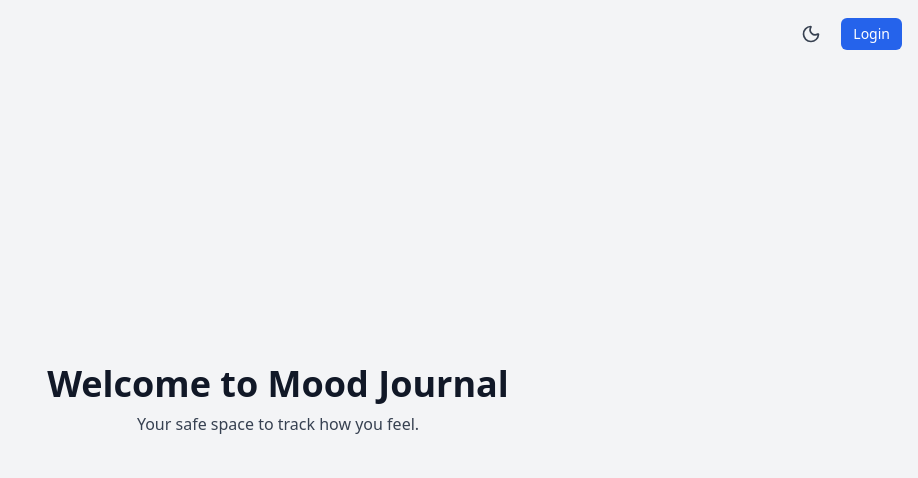
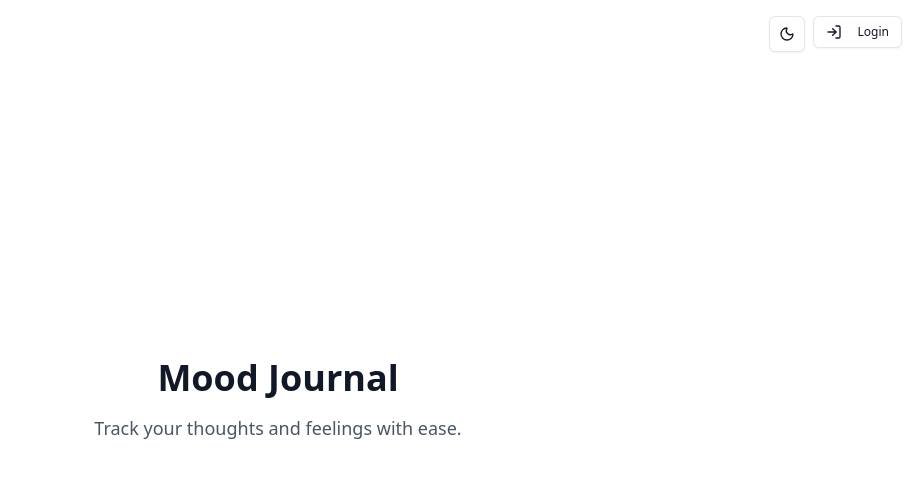
Before and after one commit to guptavidhi/mood-journal, a Next.js app in the folder mood-journal/: page / in a window 1280 px wide. Shown: the top 478 px of the page, without its empty margins (362-1280 px from the left). Built offline with nearby package versions, Linux system fonts and the light colour scheme.

Commit message:
test change

```diff
--- a/mood-journal/src/app/page.tsx
+++ b/mood-journal/src/app/page.tsx
@@ -1,78 +1,65 @@
 "use client";
 
-import { useEffect, useState } from "react";
-import { Sun, Moon } from "lucide-react"; // npm i lucide-react
+import { useState, useEffect } from "react";
+import { Sun, Moon, LogIn } from "lucide-react";
+import { Button } from "@/components/ui/button";
 
 export default function Home() {
-  // `null` until we know the user's preference (avoids SSR/client mismatch)
   const [dark, setDark] = useState<boolean | null>(null);
 
-  // read saved preference (or system preference) on mount
+  // Load saved preference on mount
   useEffect(() => {
-    const saved = typeof window !== "undefined" && localStorage.getItem("mj_theme");
+    if (typeof window === "undefined") return;
+
+    const saved = localStorage.getItem("mj_theme");
     if (saved === "dark") {
       setDark(true);
-      return;
+      document.documentElement.classList.add("dark");
+    } else if (saved === "light") {
+      setDark(false);
+      document.documentElement.classList.remove("dark");
+    } else {
+      // Fallback to system preference
+      const prefersDark = window.matchMedia("(prefers-color-scheme: dark)").matches;
+      setDark(prefersDark);
+      if (prefersDark) {
+        document.documentElement.classList.add("dark");
+      }
     }
-    if (saved === "light") {
-      setDark(false);
-      return;
-    }
-    // fallback to system preference
-    const prefersDark =
-      typeof window !== "undefined" &&
-      window.matchMedia &&
-      window.matchMedia("(prefers-color-scheme: dark)").matches;
-    setDark(prefersDark);
   }, []);
 
-  // apply/remove `dark` on <html> and persist choice
-  useEffect(() => {
-    if (dark === null) return;
+  // Toggle handler
+  const toggleDark = () => {
     if (dark) {
+      document.documentElement.classList.remove("dark");
+      localStorage.setItem("mj_theme", "light");
+      setDark(false);
+    } else {
       document.documentElement.classList.add("dark");
       localStorage.setItem("mj_theme", "dark");
-    } else {
-      document.documentElement.classList.remove("dark");
-      localStorage.setItem("mj_theme", "light");
+      setDark(true);
     }
-  }, [dark]);
-
-  // while we don't know theme yet, render neutral shell (prevents flicker / mismatch)
-  if (dark === null) {
-    return <div className="min-h-screen bg-gray-100 dark:bg-gray-900" />;
-  }
+  };
 
   return (
-    <div className="min-h-screen flex flex-col items-center justify-center bg-gray-100 dark:bg-gray-900 transition-colors">
-      {/* top-right: icon toggle + login */}
-      <div className="absolute top-4 right-4 flex items-center gap-3">
-        {/* Dark mode icon button */}
-        <button
-          aria-label="Toggle dark mode"
-          onClick={() => setDark(!dark)}
-          className="p-2 rounded-md hover:bg-gray-200 dark:hover:bg-gray-700 transition"
-        >
-          {dark ? (
-            <Sun className="w-5 h-5 text-yellow-400" />
-          ) : (
-            <Moon className="w-5 h-5 text-gray-700 dark:text-gray-200" />
-          )}
-        </button>
-
-        {/* Login placeholder */}
-        <button className="px-3 py-1.5 rounded-md bg-blue-600 hover:bg-blue-700 text-white text-sm">
-          Login
-        </button>
+    <main className="min-h-screen bg-white dark:bg-gray-900 text-gray-900 dark:text-gray-100">
+      {/* Top-right corner controls */}
+      <div className="absolute top-4 right-4 flex gap-2">
+        <Button variant="outline" size="icon" onClick={toggleDark}>
+          {dark ? <Sun className="h-5 w-5" /> : <Moon className="h-5 w-5" />}
+        </Button>
+        <Button variant="outline" size="sm">
+          <LogIn className="mr-2 h-4 w-4" /> Login
+        </Button>
       </div>
 
-      {/* Main content */}
-      <h1 className="text-4xl font-bold text-gray-900 dark:text-gray-100">
-        Welcome to Mood Journal
-      </h1>
-      <p className="mt-2 text-gray-700 dark:text-gray-300">
-        Your safe space to track how you feel.
-      </p>
-    </div>
+      {/* Page content */}
+      <div className="flex flex-col items-center justify-center h-screen">
+        <h1 className="text-4xl font-bold mb-4">Mood Journal</h1>
+        <p className="text-lg text-gray-600 dark:text-gray-300">
+          Track your thoughts and feelings with ease.
+        </p>
+      </div>
+    </main>
   );
 }
```
